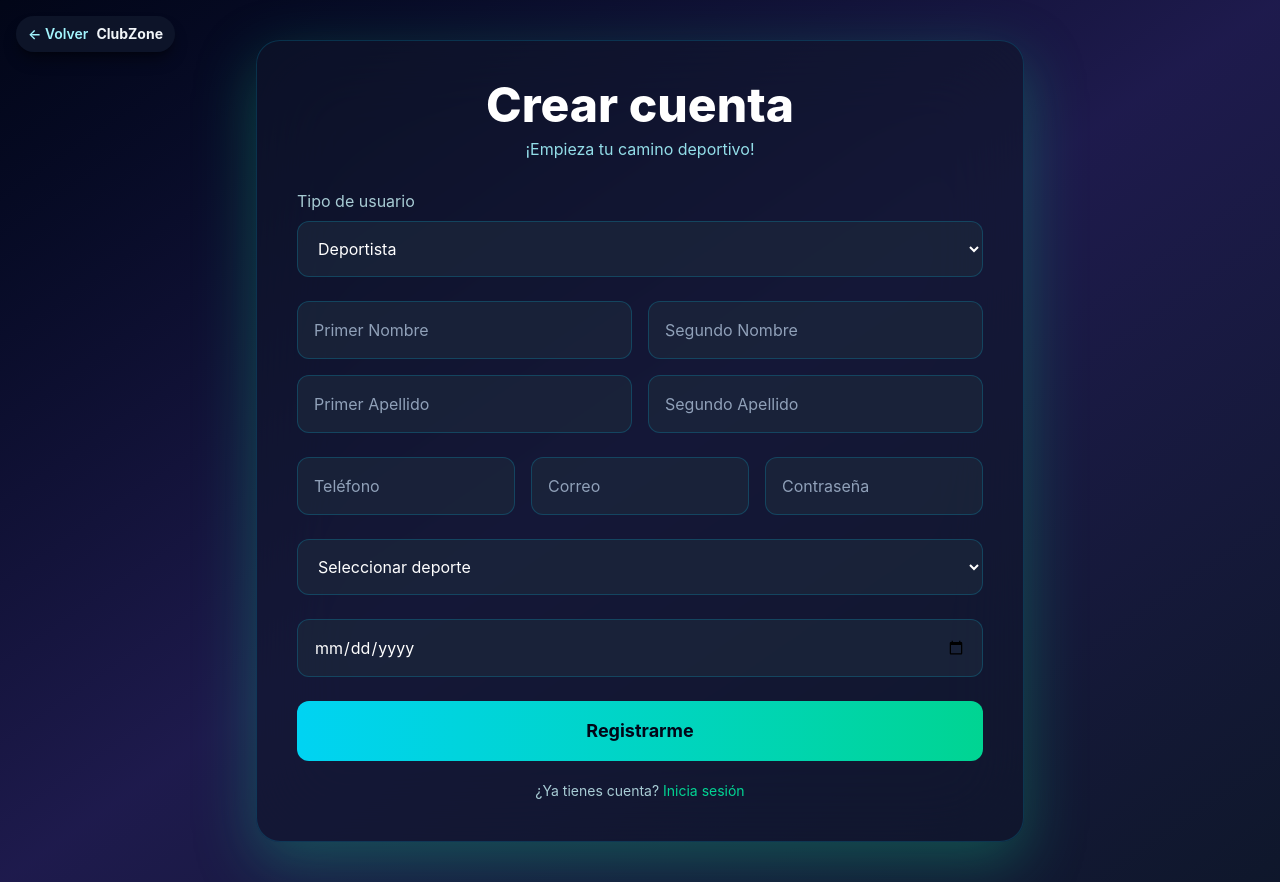
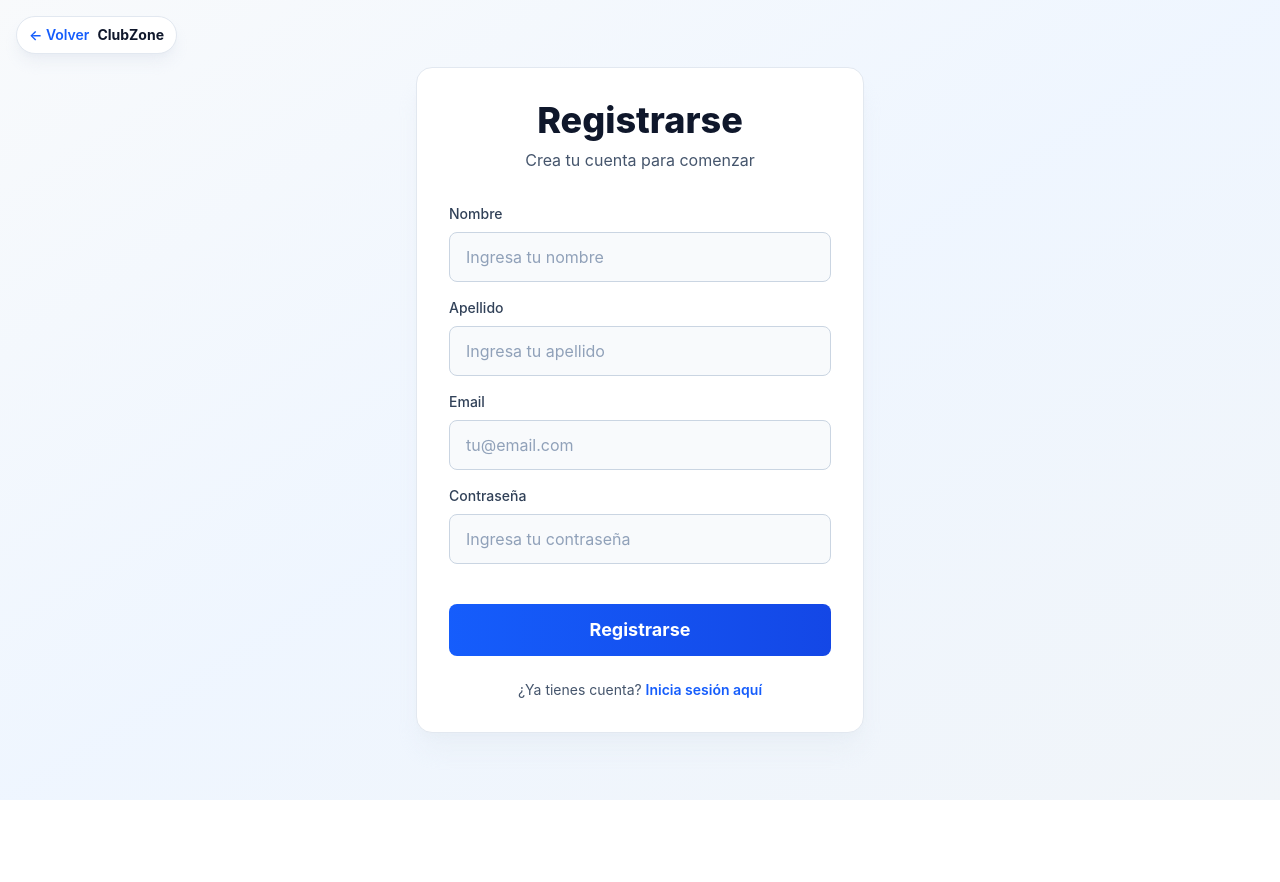
Before and after one commit to sebasbarriosrome-lgtm/PLATAFORMA-DE-CLUBES-DEPORTIVOS-FRONTEND-, a React (Vite) app in the folder Frontend/: page /register in a window 1280 px wide. After the commit the page ends 800 px from the top, so only its background shows below. Built offline with nearby package versions, Linux system fonts and the light colour scheme.

Commit message:
feat: vistas nuevas login y register

```diff
--- a/Frontend/src/pages/Login.jsx
+++ b/Frontend/src/pages/Login.jsx
@@ -25,23 +25,23 @@ const Login = () => {
   };
 
   return (
-    <div className="relative min-h-screen flex items-center justify-center bg-gradient-to-br from-slate-950 via-indigo-950 to-slate-900 text-white px-4 py-10">
-      <div className="absolute left-4 top-4 z-50 flex items-center gap-2 rounded-full bg-slate-900/90 px-3 py-2 text-sm shadow-lg shadow-black/40">
+    <div className="relative min-h-screen flex items-center justify-center bg-gradient-to-br from-slate-50 via-blue-50 to-slate-100 text-slate-900 px-4 py-10">
+      <div className="absolute left-4 top-4 z-50 flex items-center gap-2 rounded-full bg-white px-3 py-2 text-sm shadow-lg shadow-slate-200/60 border border-slate-200">
         <button
           type="button"
           onClick={() => navigate(returnPath)}
-          className="font-semibold text-cyan-200 hover:text-cyan-100"
+          className="font-semibold text-blue-600 hover:text-blue-700"
         >
           ← Volver
         </button>
-        <span className="text-slate-100 font-bold">ClubZone</span>
+        <span className="text-slate-900 font-bold">ClubZone</span>
       </div>
-      <div className="w-full max-w-3xl bg-slate-900/60 backdrop-blur-2xl rounded-3xl border border-cyan-500/20 p-8 sm:p-10 shadow-[0_20px_60px_rgba(16,185,129,0.35)] animate-fadeIn">
+      <div className="w-full max-w-3xl bg-white rounded-3xl border border-slate-200 p-8 sm:p-10 shadow-xl shadow-slate-200/40 animate-fadeIn">
         <div className="text-center mb-7">
-          <h2 className="text-4xl sm:text-5xl font-extrabold tracking-tight">
+          <h2 className="text-4xl sm:text-5xl font-extrabold tracking-tight text-slate-900">
             Iniciar sesión
           </h2>
-          <p className="mt-2 text-cyan-200/90">
+          <p className="mt-2 text-slate-600">
             Ingresa tus credenciales y vuelve al sistema.
           </p>
         </div>
@@ -54,7 +54,7 @@ const Login = () => {
               placeholder="Correo electrónico"
               value={form.email}
               onChange={handleChange}
-              className="w-full p-3 sm:p-4 rounded-xl bg-slate-800/70 border border-cyan-400/20 placeholder:text-slate-400 text-white focus:ring-2 focus:ring-cyan-400 focus:border-cyan-300 outline-none transition-all"
+              className="w-full p-3 sm:p-4 rounded-xl bg-slate-50 border border-slate-300 placeholder:text-slate-400 text-slate-900 focus:ring-2 focus:ring-blue-500 focus:border-blue-500 outline-none transition-all"
             />
 
             <input
@@ -63,21 +63,21 @@ const Login = () => {
               placeholder="Contraseña"
               value={form.password}
               onChange={handleChange}
-              className="w-full p-3 sm:p-4 rounded-xl bg-slate-800/70 border border-cyan-400/20 placeholder:text-slate-400 text-white focus:ring-2 focus:ring-cyan-400 focus:border-cyan-300 outline-none transition-all"
+              className="w-full p-3 sm:p-4 rounded-xl bg-slate-50 border border-slate-300 placeholder:text-slate-400 text-slate-900 focus:ring-2 focus:ring-blue-500 focus:border-blue-500 outline-none transition-all"
             />
           </div>
 
-          {error && <p className="text-red-400 text-sm mb-4 mt-3">{error}</p>}
+          {error && <p className="text-red-600 text-sm mb-4 mt-3">{error}</p>}
 
-          <button className="w-full mt-5 py-4 font-bold text-lg text-slate-950 rounded-xl bg-gradient-to-r from-cyan-400 via-emerald-400 to-cyan-300 hover:from-cyan-500 hover:via-emerald-500 hover:to-cyan-400 shadow-lg shadow-cyan-500/40 transition-all duration-300">
+          <button className="w-full mt-5 py-4 font-bold text-lg text-white rounded-xl bg-gradient-to-r from-blue-600 to-blue-700 hover:from-blue-700 hover:to-blue-800 shadow-lg shadow-blue-200/40 transition-all duration-300">
             Entrar
           </button>
 
-          <p className="mt-5 text-center text-sm text-cyan-100/80">
+          <p className="mt-5 text-center text-sm text-slate-600">
             ¿No tienes cuenta?{" "}
             <span
               onClick={() => navigate("/register")}
-              className="text-emerald-400 cursor-pointer hover:text-emerald-300"
+              className="text-blue-600 cursor-pointer hover:text-blue-700 font-semibold"
             >
               Regístrate
             </span>
--- a/Frontend/src/pages/Register.jsx
+++ b/Frontend/src/pages/Register.jsx
@@ -1,290 +1,248 @@
 import { useState } from "react";
-import { useNavigate, useLocation } from "react-router-dom";
+import { useNavigate } from "react-router-dom";
 
 export default function Register() {
   const navigate = useNavigate();
-  const location = useLocation();
-  const returnPath = location.state?.from === "clubs" ? "/clubs" : "/";
-  const [tipo, setTipo] = useState("deportista");
-  const [deporte, setDeporte] = useState("Seleccionar deporte");
-  const [fechaNacimiento, setFechaNacimiento] = useState("");
-  const [primerNombre, setPrimerNombre] = useState("");
-  const [segundoNombre, setSegundoNombre] = useState("");
-  const [primerApellido, setPrimerApellido] = useState("");
-  const [segundoApellido, setSegundoApellido] = useState("");
-  const [telefono, setTelefono] = useState("");
-  const [correo, setCorreo] = useState("");
-  const [password, setPassword] = useState("");
+
+  const [formData, setFormData] = useState({
+    nombre: "",
+    apellido: "",
+    email: "",
+    password: "",
+  });
+
   const [errors, setErrors] = useState({});
+  const [loading, setLoading] = useState(false);
+  const [successMessage, setSuccessMessage] = useState("");
 
-  const deportes = [
-    "Seleccionar deporte",
-    "Fútbol",
-    "Baloncesto",
-    "Natación",
-    "Atletismo",
-    "Tenis",
-    "Ciclismo",
-  ];
+  // Manejar cambios en los inputs
+  const handleChange = (e) => {
+    const { name, value } = e.target;
+    setFormData((prevState) => ({
+      ...prevState,
+      [name]: value,
+    }));
+    // Limpiar el error del campo cuando el usuario empieza a escribir
+    if (errors[name]) {
+      setErrors((prevErrors) => ({
+        ...prevErrors,
+        [name]: "",
+      }));
+    }
+  };
 
-  const validate = () => {
+  // Validación básica
+  const validateForm = () => {
     const newErrors = {};
 
-    if (!primerNombre.trim()) {
-      newErrors.primerNombre = "Primer nombre es requerido";
-    } else if (!/^[a-zA-Z\s]+$/.test(primerNombre.trim())) {
-      newErrors.primerNombre = "Solo letras y espacios permitidos";
+    if (!formData.nombre.trim()) {
+      newErrors.nombre = "El nombre es obligatorio";
     }
 
-    if (!segundoNombre.trim()) {
-      newErrors.segundoNombre = "Segundo nombre es requerido";
-    } else if (!/^[a-zA-Z\s]+$/.test(segundoNombre.trim())) {
-      newErrors.segundoNombre = "Solo letras y espacios permitidos";
+    if (!formData.apellido.trim()) {
+      newErrors.apellido = "El apellido es obligatorio";
     }
 
-    if (!primerApellido.trim()) {
-      newErrors.primerApellido = "Primer apellido es requerido";
-    } else if (!/^[a-zA-Z\s]+$/.test(primerApellido.trim())) {
-      newErrors.primerApellido = "Solo letras y espacios permitidos";
+    if (!formData.email.trim()) {
+      newErrors.email = "El email es obligatorio";
+    } else if (!/^[^\s@]+@[^\s@]+\.[^\s@]+$/.test(formData.email)) {
+      newErrors.email = "El email no es válido";
     }
 
-    if (!segundoApellido.trim()) {
-      newErrors.segundoApellido = "Segundo apellido es requerido";
-    } else if (!/^[a-zA-Z\s]+$/.test(segundoApellido.trim())) {
-      newErrors.segundoApellido = "Solo letras y espacios permitidos";
+    if (!formData.password.trim()) {
+      newErrors.password = "La contraseña es obligatoria";
+    } else if (formData.password.length < 6) {
+      newErrors.password = "La contraseña debe tener al menos 6 caracteres";
     }
 
-    if (!telefono.trim()) {
-      newErrors.telefono = "Número de teléfono es requerido";
-    } else if (!/^\d{10}$/.test(telefono.trim())) {
-      newErrors.telefono = "Debe ser un número de 10 dígitos";
-    }
-
-    if (!correo.trim()) {
-      newErrors.correo = "Correo personal es requerido";
-    } else if (!/\S+@\S+\.\S+/.test(correo)) {
-      newErrors.correo = "Correo no válido";
-    }
-
-    if (!password.trim()) {
-      newErrors.password = "Contraseña es requerida";
-    } else if (password.length < 8) {
-      newErrors.password = "Debe tener al menos 8 caracteres";
-    } else if (!/(?=.*[A-Z])/.test(password)) {
-      newErrors.password = "Debe contener al menos una mayúscula";
-    }
-
-    if (!deporte || deporte === "Seleccionar deporte") {
-      newErrors.deporte = "Selecciona un deporte";
-    }
-
-    if (!fechaNacimiento) {
-      newErrors.fechaNacimiento = "Fecha de nacimiento es requerida";
-    } else {
-      const nacimiento = new Date(fechaNacimiento);
-      const hoy = new Date();
-      if (nacimiento > hoy) {
-        newErrors.fechaNacimiento = "Fecha no puede ser futura";
-      }
-    }
-
-    setErrors(newErrors);
-    return Object.keys(newErrors).length === 0;
+    return newErrors;
   };
 
+  // Manejar el envío del formulario
   const handleSubmit = async (e) => {
     e.preventDefault();
 
-    if (!validate()) return;
+    // Validar formulario
+    const newErrors = validateForm();
+    if (Object.keys(newErrors).length > 0) {
+      setErrors(newErrors);
+      return;
+    }
 
-    const data = {
-      tipo,
-      primerNombre,
-      segundoNombre,
-      primerApellido,
-      segundoApellido,
-      telefono,
-      correo,
-      password,
-      deporte,
-      fechaNacimiento,
-    };
+    setLoading(true);
+    setSuccessMessage("");
 
     try {
-      const res = await fetch("http://localhost:8080/auth/register", {
+      const response = await fetch("/api/auth/register", {
         method: "POST",
         headers: {
           "Content-Type": "application/json",
         },
-        body: JSON.stringify(data),
+        body: JSON.stringify(formData),
       });
 
-      const dataRes = await res.text();
-
-      if (!res.ok) {
-        throw new Error(dataRes);
+      if (response.ok) {
+        setSuccessMessage("¡Registro exitoso! Bienvenido");
+        // Limpiar formulario
+        setFormData({
+          nombre: "",
+          apellido: "",
+          email: "",
+          password: "",
+        });
+        setErrors({});
+        // Redirigir al login después de un tiempo
+        setTimeout(() => {
+          navigate("/login");
+        }, 2000);
+      } else {
+        const errorData = await response.json();
+        setErrors({ general: errorData.message || "Error en el registro" });
       }
-
-      alert("Usuario registrado");
-      navigate("/login");
-    } catch (err) {
-      console.error(err);
+    } catch (error) {
+      console.error("Error:", error);
+      setErrors({ general: "Error al conectar con el servidor" });
+    } finally {
+      setLoading(false);
     }
   };
 
   const inputClass =
-    "w-full p-3 sm:p-4 rounded-xl bg-slate-800/70 border border-cyan-400/20 placeholder:text-slate-400 text-white focus:ring-2 focus:ring-cyan-400 focus:border-cyan-300 outline-none transition-all";
+    "w-full px-4 py-3 rounded-lg border border-slate-300 bg-slate-50 text-slate-900 placeholder:text-slate-400 focus:outline-none focus:ring-2 focus:ring-blue-500 focus:border-blue-500 transition-all";
 
-  const errorClass = "text-red-400 text-sm mt-1";
+  const errorClass = "text-red-600 text-sm mt-1";
 
   return (
-    <div className="relative min-h-screen flex items-center justify-center bg-gradient-to-br from-slate-950 via-indigo-950 to-slate-900 text-white px-4 py-10">
-      <div className="absolute left-4 top-4 z-50 flex items-center gap-2 rounded-full bg-slate-900/90 px-3 py-2 text-sm shadow-lg shadow-black/40">
+    <div className="relative min-h-screen flex items-center justify-center bg-gradient-to-br from-slate-50 via-blue-50 to-slate-100 text-slate-900 px-4 py-10">
+      {/* Botón Volver */}
+      <div className="absolute left-4 top-4 z-50 flex items-center gap-2 rounded-full bg-white px-3 py-2 text-sm shadow-lg shadow-slate-200/60 border border-slate-200">
         <button
           type="button"
-          onClick={() => navigate(returnPath)}
-          className="font-semibold text-cyan-200 hover:text-cyan-100"
+          onClick={() => navigate("/")}
+          className="font-semibold text-blue-600 hover:text-blue-700 transition-colors"
         >
           ← Volver
         </button>
-        <span className="text-slate-100 font-bold">ClubZone</span>
-      </div>
-      <div className="w-full max-w-3xl bg-slate-900/60 backdrop-blur-2xl rounded-3xl border border-cyan-500/20 p-8 sm:p-10 shadow-[0_20px_60px_rgba(16,185,129,0.35)]">
-        <div className="text-center mb-7">
-          <h2 className="text-4xl sm:text-5xl font-extrabold">Crear cuenta</h2>
-          <p className="mt-2 text-cyan-200/90">¡Empieza tu camino deportivo!</p>
+        <span className="text-slate-900 font-bold">ClubZone</span>
       </div>
 
-        <form onSubmit={handleSubmit}>
-          {/* Tipo */}
-          <div className="mb-6">
-            <label className="block mb-2 text-cyan-100/80">
-              Tipo de usuario
-            </label>
-            <select
-              value={tipo}
-              onChange={(e) => setTipo(e.target.value)}
-              className={inputClass}
-            >
-              <option value="entrenador">Entrenador</option>
-              <option value="deportista">Deportista</option>
-            </select>
+      <div className="w-full max-w-md bg-white rounded-2xl border border-slate-200 p-8 shadow-xl shadow-slate-200/40">
+        <div className="text-center mb-8">
+          <h2 className="text-3xl sm:text-4xl font-extrabold text-slate-900">Registrarse</h2>
+          <p className="mt-2 text-slate-600">Crea tu cuenta para comenzar</p>
         </div>
 
-          {/* Inputs */}
-          <div className="grid grid-cols-1 sm:grid-cols-2 gap-4 mb-6">
-            {[
-              ["Primer Nombre", primerNombre, setPrimerNombre, "primerNombre"],
-              [
-                "Segundo Nombre",
-                segundoNombre,
-                setSegundoNombre,
-                "segundoNombre",
-              ],
-              [
-                "Primer Apellido",
-                primerApellido,
-                setPrimerApellido,
-                "primerApellido",
-              ],
-              [
-                "Segundo Apellido",
-                segundoApellido,
-                setSegundoApellido,
-                "segundoApellido",
-              ],
-            ].map(([ph, val, set, key]) => (
-              <div key={key}>
+        {/* Mensaje de error general */}
+        {errors.general && (
+          <div className="mb-4 p-4 bg-red-50 border border-red-200 text-red-700 rounded-lg">
+            {errors.general}
+          </div>
+        )}
+
+        {/* Mensaje de éxito */}
+        {successMessage && (
+          <div className="mb-4 p-4 bg-green-50 border border-green-200 text-green-700 rounded-lg">
+            {successMessage}
+          </div>
+        )}
+
+        <form onSubmit={handleSubmit} className="space-y-4">
+          {/* Campo Nombre */}
+          <div>
+            <label htmlFor="nombre" className="block text-sm font-medium text-slate-700 mb-2">
+              Nombre
+            </label>
             <input
-                  className={inputClass}
-                  placeholder={ph}
-                  value={val}
-                  onChange={(e) => set(e.target.value)}
+              type="text"
+              id="nombre"
+              name="nombre"
+              value={formData.nombre}
+              onChange={handleChange}
+              placeholder="Ingresa tu nombre"
+              className={`${inputClass} ${
+                errors.nombre ? "border-red-500 focus:ring-red-500" : ""
+              }`}
             />
-                {errors[key] && <p className={errorClass}>{errors[key]}</p>}
-              </div>
-            ))}
+            {errors.nombre && <p className={errorClass}>{errors.nombre}</p>}
           </div>
 
-          <div className="grid grid-cols-1 sm:grid-cols-3 gap-4 mb-6">
+          {/* Campo Apellido */}
           <div>
+            <label htmlFor="apellido" className="block text-sm font-medium text-slate-700 mb-2">
+              Apellido
+            </label>
             <input
-                className={inputClass}
-                placeholder="Teléfono"
-                value={telefono}
-                onChange={(e) => setTelefono(e.target.value)}
+              type="text"
+              id="apellido"
+              name="apellido"
+              value={formData.apellido}
+              onChange={handleChange}
+              placeholder="Ingresa tu apellido"
+              className={`${inputClass} ${
+                errors.apellido ? "border-red-500 focus:ring-red-500" : ""
+              }`}
             />
-              {errors.telefono && (
-                <p className={errorClass}>{errors.telefono}</p>
-              )}
+            {errors.apellido && <p className={errorClass}>{errors.apellido}</p>}
           </div>
 
+          {/* Campo Email */}
           <div>
+            <label htmlFor="email" className="block text-sm font-medium text-slate-700 mb-2">
+              Email
+            </label>
             <input
-                className={inputClass}
               type="email"
-                placeholder="Correo"
-                value={correo}
-                onChange={(e) => setCorreo(e.target.value)}
+              id="email"
+              name="email"
+              value={formData.email}
+              onChange={handleChange}
+              placeholder="tu@email.com"
+              className={`${inputClass} ${
+                errors.email ? "border-red-500 focus:ring-red-500" : ""
+              }`}
             />
-              {errors.correo && <p className={errorClass}>{errors.correo}</p>}
+            {errors.email && <p className={errorClass}>{errors.email}</p>}
           </div>
 
+          {/* Campo Password */}
           <div>
+            <label htmlFor="password" className="block text-sm font-medium text-slate-700 mb-2">
+              Contraseña
+            </label>
             <input
-                className={inputClass}
               type="password"
-                placeholder="Contraseña"
-                value={password}
-                onChange={(e) => setPassword(e.target.value)}
+              id="password"
+              name="password"
+              value={formData.password}
+              onChange={handleChange}
+              placeholder="Ingresa tu contraseña"
+              className={`${inputClass} ${
+                errors.password ? "border-red-500 focus:ring-red-500" : ""
+              }`}
             />
-              {errors.password && (
-                <p className={errorClass}>{errors.password}</p>
-              )}
-            </div>
+            {errors.password && <p className={errorClass}>{errors.password}</p>}
           </div>
 
-          {/* Deporte */}
-          <div className="mb-6">
-            <select
-              value={deporte}
-              onChange={(e) => setDeporte(e.target.value)}
-              className={inputClass}
+          {/* Botón Registrarse */}
+          <button
+            type="submit"
+            disabled={loading}
+            className="w-full py-3 font-bold text-lg rounded-lg bg-gradient-to-r from-blue-600 to-blue-700 text-white hover:from-blue-700 hover:to-blue-800 transition-all disabled:from-gray-400 disabled:to-gray-400 disabled:cursor-not-allowed mt-6"
           >
-              {deportes.map((d) => (
-                <option key={d}>{d}</option>
-              ))}
-            </select>
-            {errors.deporte && <p className={errorClass}>{errors.deporte}</p>}
-          </div>
+            {loading ? "Registrando..." : "Registrarse"}
+          </button>
+        </form>
 
-          {/* Fecha */}
-          <div className="mb-6">
-            <input
-              type="date"
-              value={fechaNacimiento}
-              onChange={(e) => setFechaNacimiento(e.target.value)}
-              className={inputClass}
-            />
-            {errors.fechaNacimiento && (
-              <p className={errorClass}>{errors.fechaNacimiento}</p>
-            )}
-          </div>
-
-          <button className="w-full py-4 font-bold text-lg text-slate-950 rounded-xl bg-gradient-to-r from-cyan-400 to-emerald-400">
-            Registrarme
-          </button>
-
-          <p className="mt-5 text-center text-sm text-cyan-100/80">
+        {/* Link a Login */}
+        <p className="mt-6 text-center text-sm text-slate-600">
           ¿Ya tienes cuenta?{" "}
           <span
             onClick={() => navigate("/login")}
-              className="text-emerald-400 cursor-pointer hover:text-emerald-300"
+            className="text-blue-600 cursor-pointer hover:text-blue-700 font-semibold"
           >
-              Inicia sesión
+            Inicia sesión aquí
           </span>
         </p>
-        </form>
       </div>
     </div>
   );
```
Also changed, not shown: Frontend/src/App.jsx (+67 -59 lines). Lines whose indentation alone changed are shown as unchanged.
